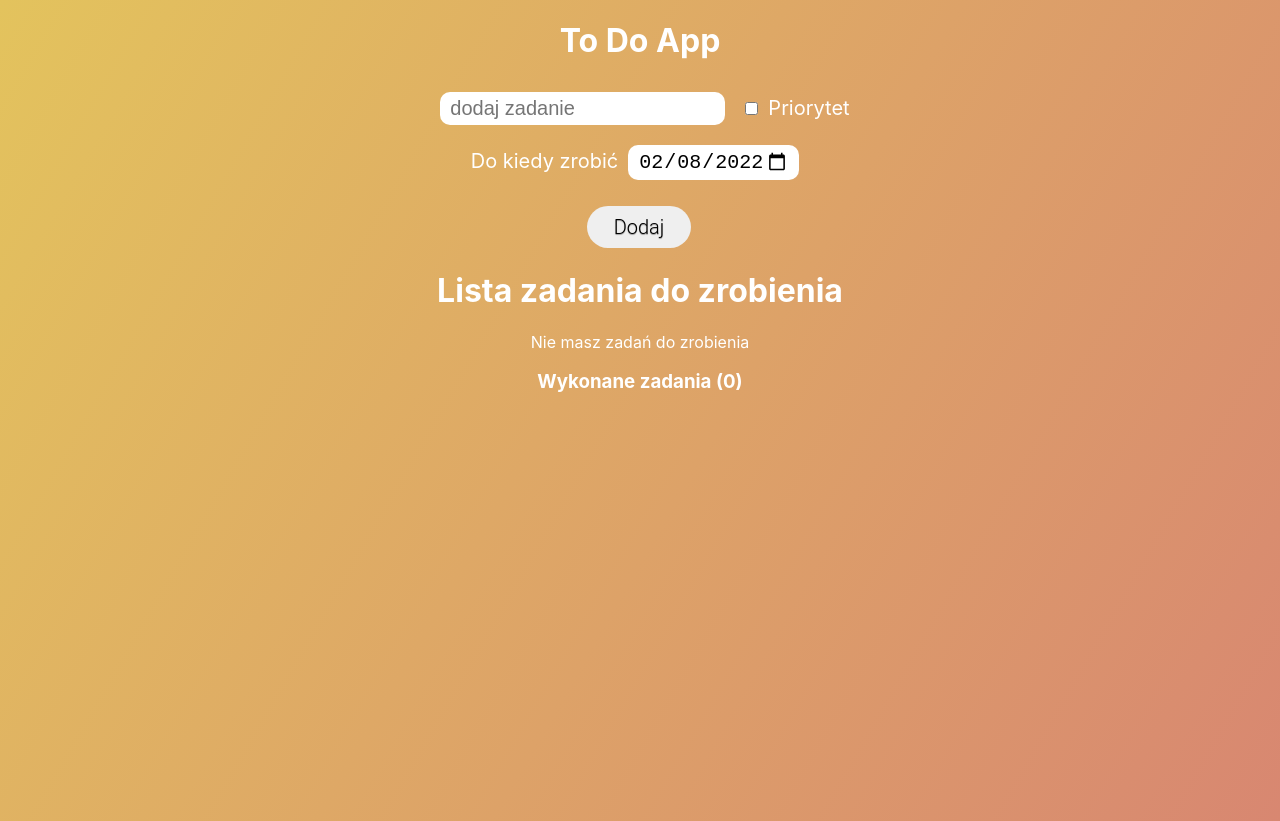
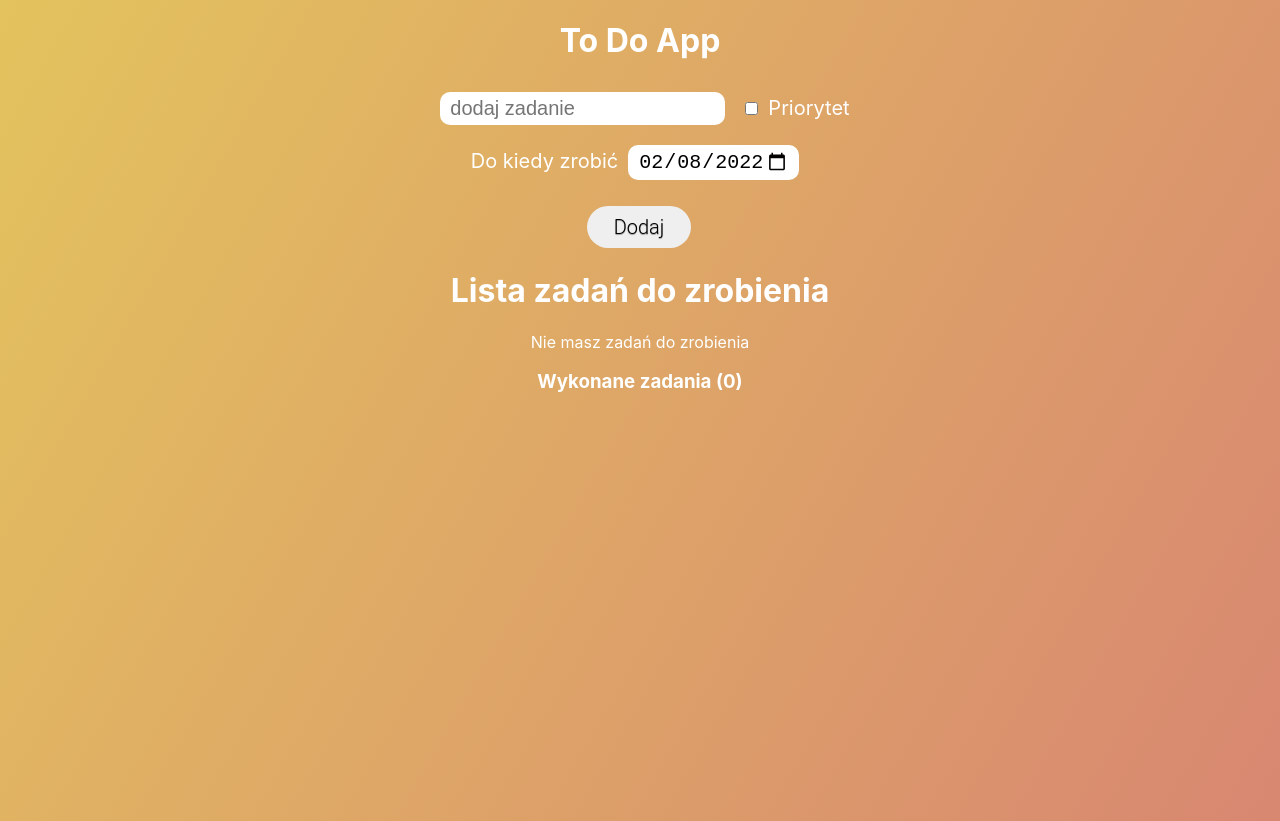
Before and after one commit to stanleyy20/to-do-app, a React (Create React App) app: page / in a window 1280 px wide. Built offline with nearby package versions, Linux system fonts and the light colour scheme.

Commit message:
change the way to-do tasks are displayed

```diff
--- a/src/components/TaskList.js
+++ b/src/components/TaskList.js
@@ -42,10 +42,15 @@ const TaskList = (props) => {
     />
   ));
 
+  const tasksListElement =
+    activeTasks.length === 0
+      ? `Lista zadań do zrobienia`
+      : `Lista zadań do zrobienia ${activeTasks.length} `;
+
   return (
     <React.Fragment>
       <div className='active'>
-        {<h1>Lista zadania do zrobienia</h1>}
+        <h1>{tasksListElement}</h1>
         {activeTasks.length > 0 ? (
           activeTasks
         ) : (
```
